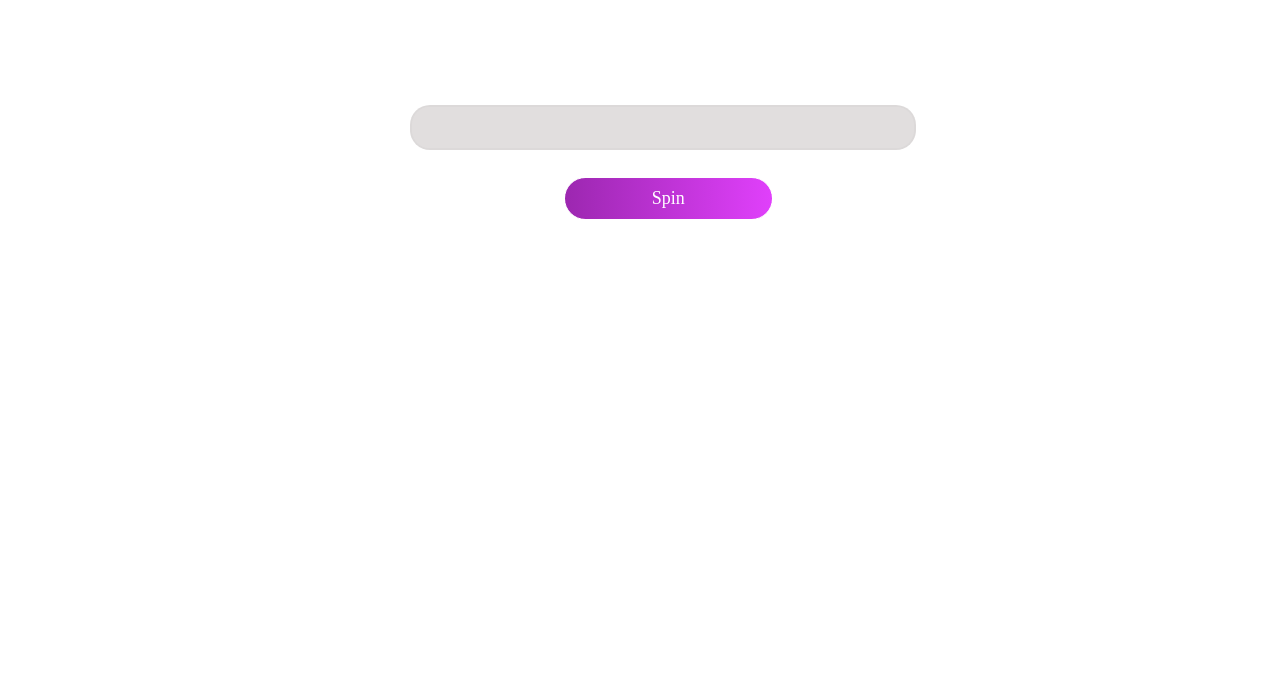
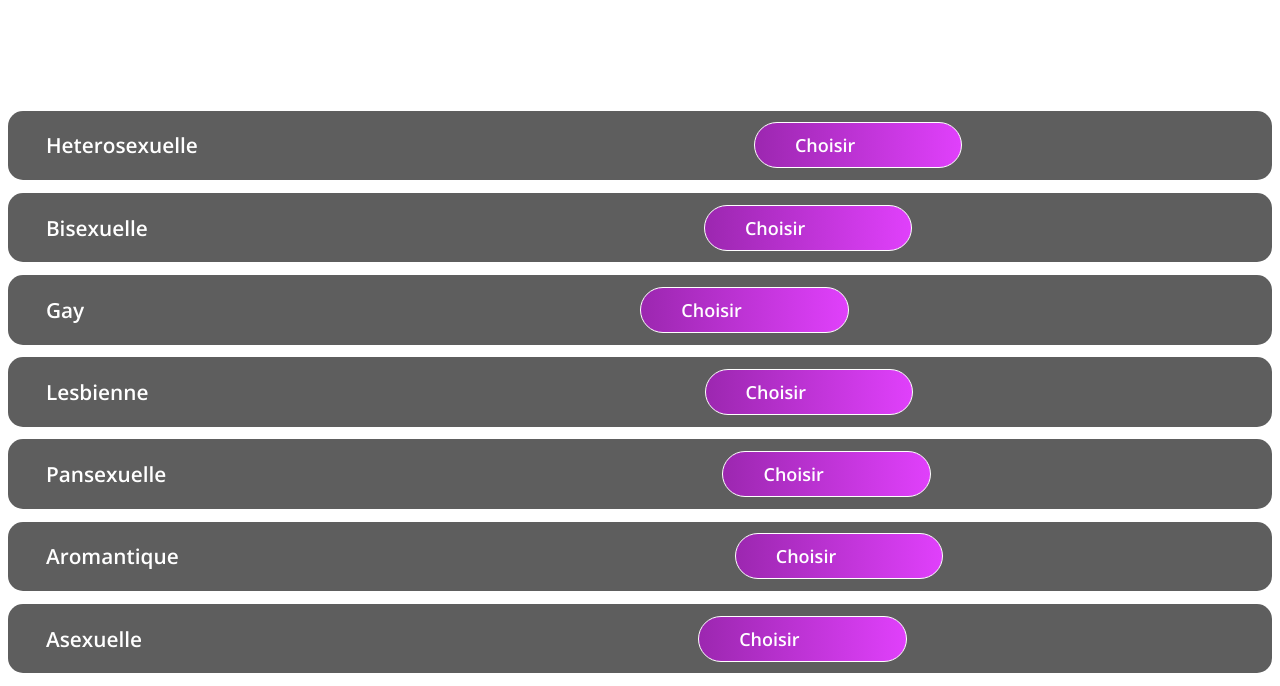
Before and after one commit to xtsen/SFDA-love, a plain HTML site: page index.html in a window 1280 px wide. Shown: the part 122-808 px from the top of the page. Drawn offline with nearby package versions, Linux system fonts and the light colour scheme.

Commit message:
choice orientation

```diff
--- a/index.html
+++ b/index.html
@@ -21,19 +21,57 @@
         <meta charset="utf-8"/>
         <title>SFDA love</title>
         <link rel="stylesheet" type="text/css" href="style.css">
+        <link rel="preconnect" href="https://fonts.gstatic.com">
+        <link href="https://fonts.googleapis.com/css2?family=Open+Sans:wght@600&display=swap" rel="stylesheet">
         <script type="text/javascript" >
+            function showSpin() {
+                divSpin = document.getElementById("containSpin");
+                divSpin.className = "show";
+                divChoice = document.getElementById("containChoice");
+                divChoice.className = "hide";
+            }
             function randomLove(TypeName) {
                 ListBoyName = ["Gabriel", "Maxent", "Léo", "Raphaël", "Arthur", "Louis", "Lucas", "Adam", "Jules", "Hugo", "Maël", "Liam", "Noah", "Paul", "Ethan", "Tiago", "Sacha", "Gabin", "Nathan", "Mohamed", "Tom", "Noé", "Théo", "Léon", "Martin", "Mathis", "Nolan", "Victor", "Timéo", "Enzo", "Marius", "Axel", "Antoine", "Robin", "Naël", "Amir", "Valentin", "Rayan", "Augustin", "Clément", "Eliott", "Samuel", "Marceau", "Baptiste", "Gaspard", "Maxence", "Yanis", "Malo", "Ibrahim", "Sohan", "Maxime", "Evan", "Nino", "Mathéo", "Simon", "Lyam", "Alexandre", "Naïm", "Thomas", "Milo", "Ismaël", "Owen", "Lenny", "Soan", "Ilyan", "Kylian", "Noa", "Oscar", "Ilyes", "Léandre", "Pablo", "Diego", "Mathys", "Joseph", "Ayoub", "Noam", "William", "Charles", "Basile", "Thiago", "Antonnin", "Logan", "Adrien", "Marin", "Jean", "Charly", "Esteban", "Noham", "Elio"];
                 inputLove = document.getElementById("inputLove");
                 randomNumber = Math.floor(Math.random() * 90);
-                console.log(randomNumber)
-                console.log(ListBoyName[randomNumber])
                 inputLove.value = ListBoyName[randomNumber]
             }
         </script>
     </head>
     <body>
-        <div class="contain">
+        <div id="containChoice">
+            <h1 class="bigTitle">Selectionnez votre orientation</h1>
+
+            <div class="listChoice" class="hetero">
+                <p class="orientation" id="heteroP">Heterosexuelle</p>
+                <div class="buttonChoice" onclick="showSpin()">Choisir</div>
+            </div>
+            <div class="listChoice" class="bi">
+                <p class="orientation" id="heteroP">Bisexuelle</p>
+                <div class="buttonChoice" onclick="showSpin()">Choisir</div>
+            </div>
+            <div class="listChoice" class="homoBoy">
+                <p class="orientation" id="homoBoyP">Gay</p>
+                <div class="buttonChoice" onclick="showSpin()">Choisir</div>
+            </div>
+            <div class="listChoice" class="homoGirl">
+                <p class="orientation" id="homoGirlP">Lesbienne</p>
+                <div class="buttonChoice" onclick="showSpin()">Choisir</div>
+            </div>
+            <div class="listChoice" class="pansexuelle">
+                <p class="orientation" id="pansP">Pansexuelle</p>
+                <div class="buttonChoice" onclick="showSpin()">Choisir</div>
+            </div>
+            <div class="listChoice" class="aromantique">
+                <p class="orientation" id="aroP">Aromantique</p>
+                <div class="buttonChoice" onclick="showSpin()">Choisir</div>
+            </div>
+            <div class="listChoice" class="asexuelle">
+                <p class="orientation" id="asexP">Asexuelle</p>
+                <div class="buttonChoice" onclick="showSpin()">Choisir</div>
+            </div>
+        </div>
+        <div class="hide" id="containSpin" >
             <h1 class="bigTitle">Voulez vous connaitre le prénom de votre âme soeur ?</h1>
             <input id="inputLove" type="text" disabled="disabled">
             <div class="buttonSpin" onclick="randomLove()">Spin</div>
--- a/style.css
+++ b/style.css
@@ -1,8 +1,46 @@
-.contain {
+body  {
+    font-family: 'Open Sans', sans-serif;
+}
+.show {
+    display: block;
+}
+.hide {
+    display: none;
+}
+.orientation {
+    font-size: 130%;
+    margin-left: 3%;
+}
+.buttonChoice {
+    cursor: pointer;
+    border-radius: 70px;
+    color: #fff;
+    background: linear-gradient(to right, #9C27B0, #E040FB);
+    padding-left: 40px;
+    padding-right: 40px;
+    padding-bottom: 10px;
+    padding-top: 10px;
+    margin-left: 44%;
+    font-size: 18px;
+    border: 1px solid #fff;
+    width: 10%;
+}
+.listChoice {
+    display: flex;
+    align-items: center;
+    border-radius: 15px;
+    width: fit-content;
+    color: white;
+    width: 100%;
+    background-color: rgb(94, 94, 94);
+    margin-bottom: 1%;
+}
+#containSpin {
     text-align: center;
     color: black;
 }
 .bigTitle {
+    text-align: center;
     margin-top: 5%;
     margin-bottom: 10%;
 }
@@ -33,6 +71,5 @@
     margin-left: 44%;
     font-size: 18px;
     border: 1px solid #fff;
-    width: 10%
-    ;
+    width: 10%;
 }
```
